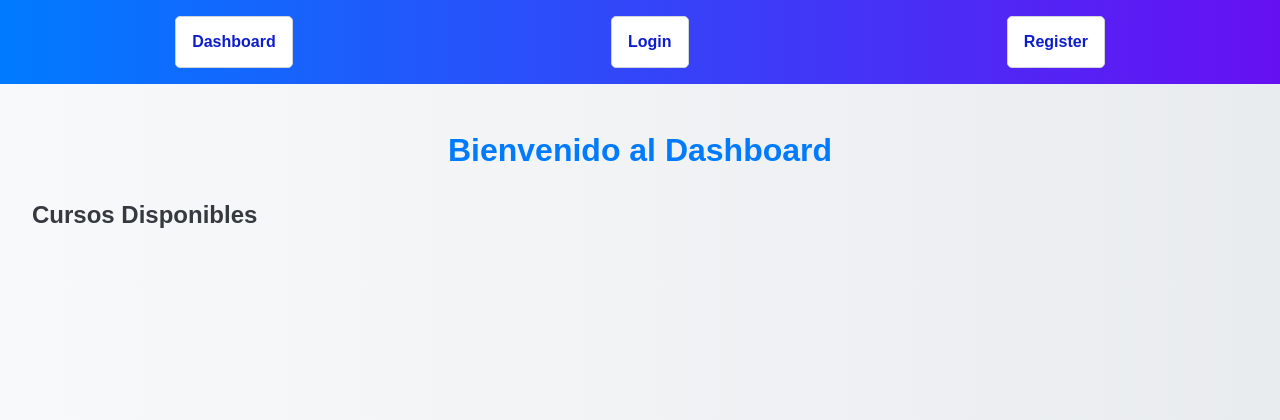
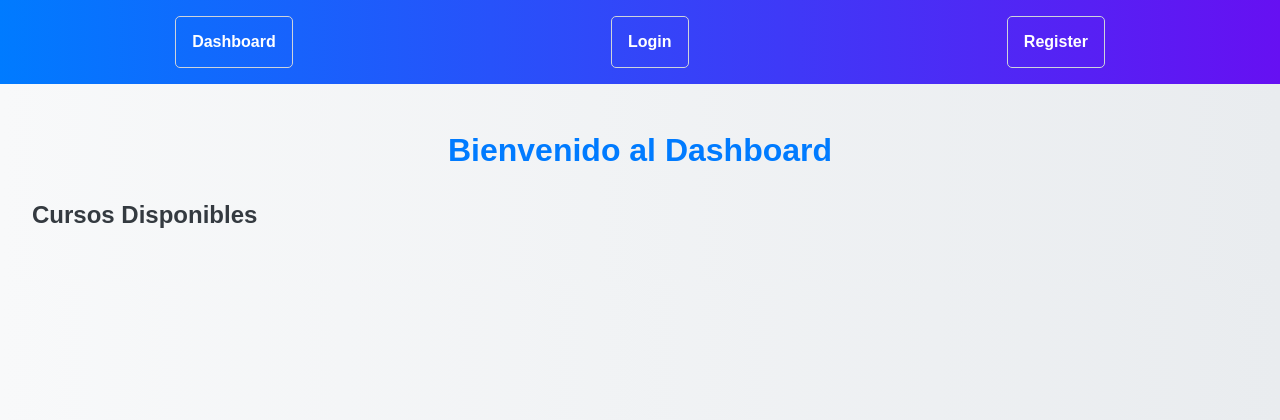
Before and after one commit to emersonxinay/venta-de-Cursos-en-L-nea, a Flask app: page /dashboard in a window 1280 px wide. Shown: the top 420 px of the page. Run offline with Flask 3, Linux system fonts and the light colour scheme; data that the repository does not hold is empty.

Commit message:
fix styles

```diff
--- a/static/css/styles.css
+++ b/static/css/styles.css
@@ -26,7 +26,7 @@ header nav ul li {
 }
 
 header nav ul li a {
-  color: rgb(13, 29, 204);
+  color: white;
   text-decoration: none;
   font-weight: bold;
 }
--- a/static/css/styles_dashboard.css
+++ b/static/css/styles_dashboard.css
@@ -33,7 +33,7 @@ ul {
 }
 
 ul li {
-  background: #ffffff;
+
   margin: 0.5rem 0;
   padding: 1rem;
   border-radius: 5px;
```
